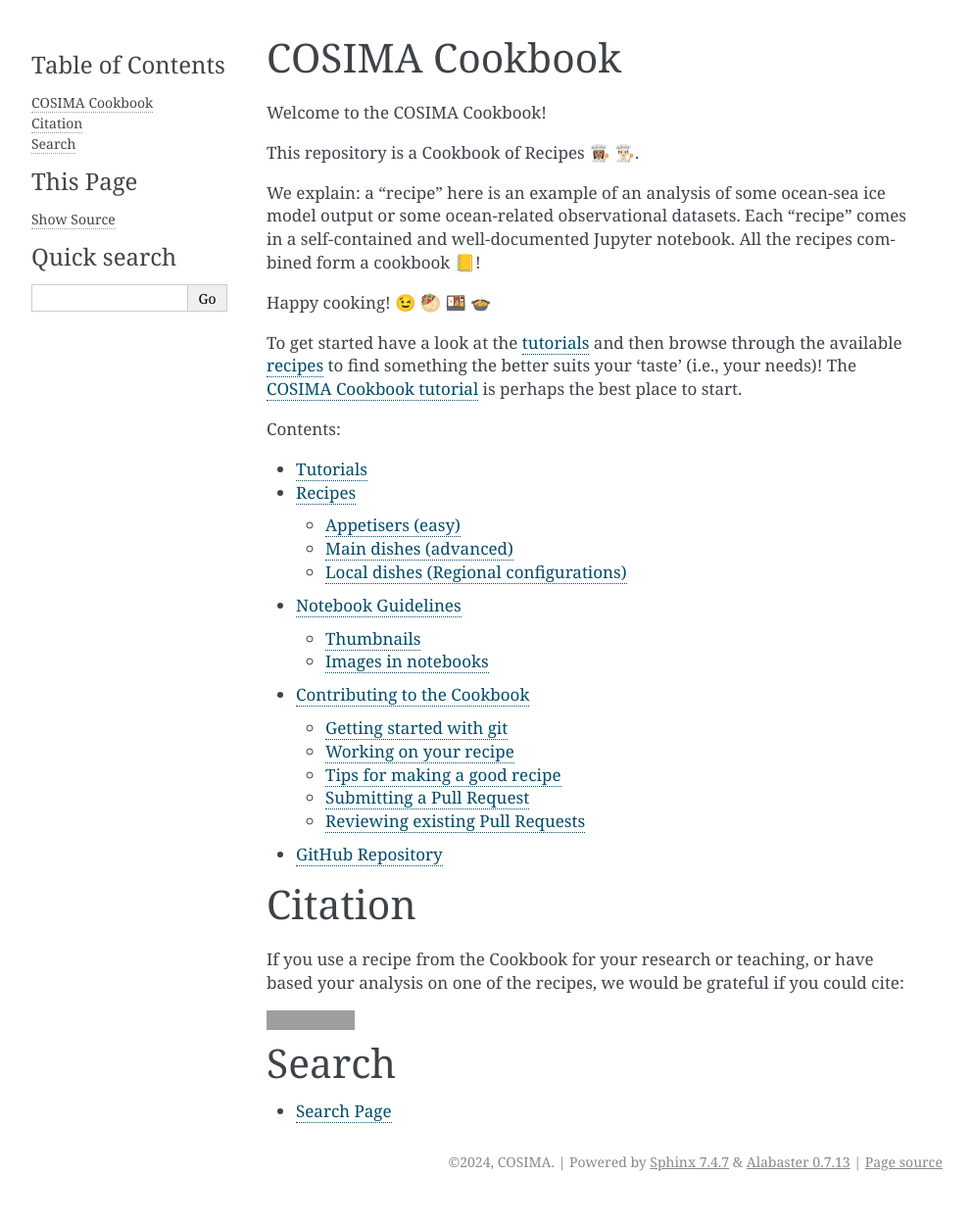
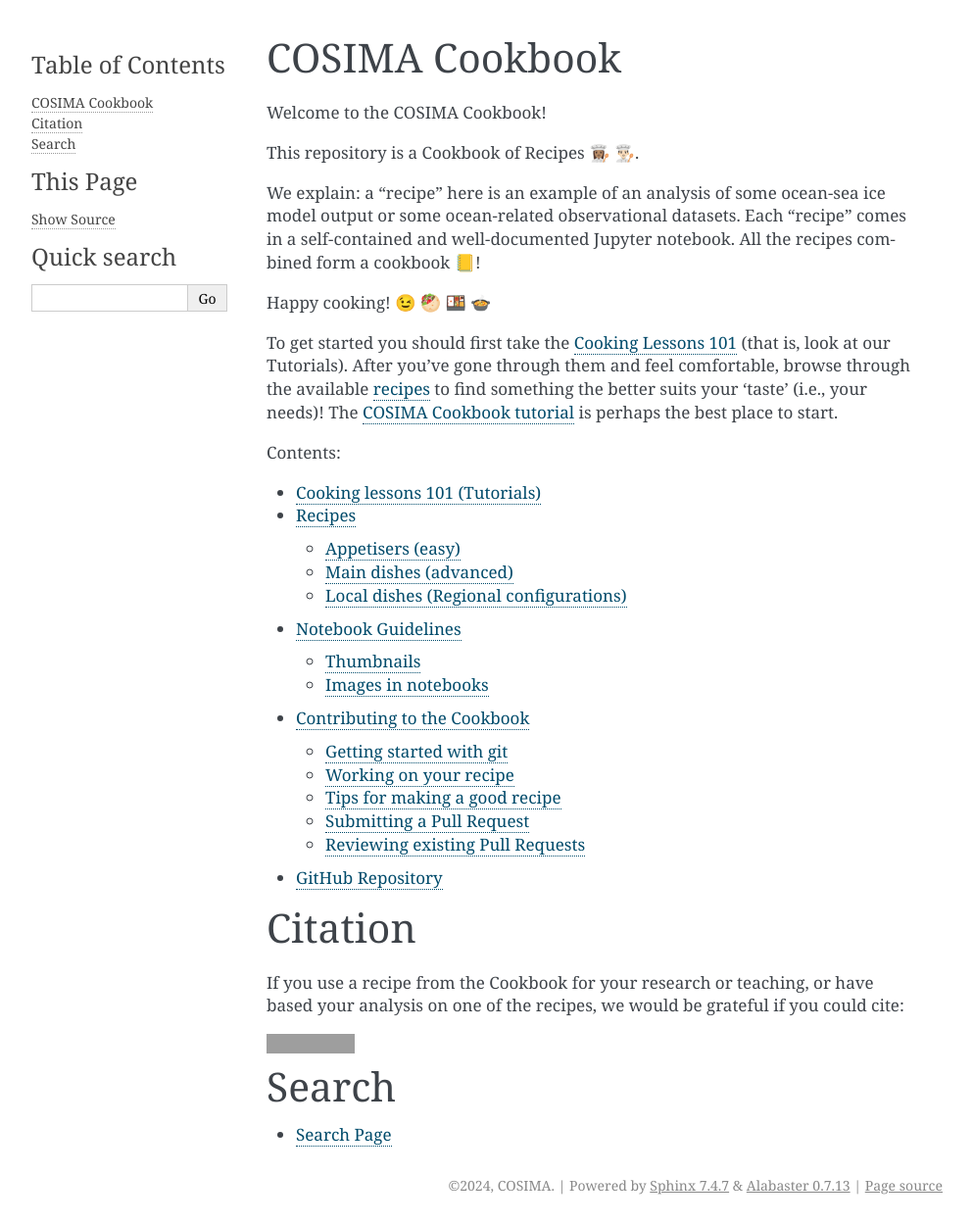
Before and after one commit to COSIMA/cosima-recipes, a Sphinx documentation site: the page built from docs/index.rst, in a window 1280 px wide. Shown: the whole page at 98% size, without its empty margins (148-1141 px from the left). Built offline with Sphinx 7.4.7, drawn with Linux system fonts in a browser that asks for light colours; before the commit the page ends 1225 px from its top, so only the background shows below that; grey boxes are pictures that could not be loaded.

Commit message:
Tutorials -> Cooking Lessons

```diff
--- a/docs/index.rst
+++ b/docs/index.rst
@@ -17,12 +17,13 @@ All the recipes combined form a cookbook 📒!
 
 Happy cooking! 😉 🥙 🍱 🍲
 
-To get started have a look at the tutorials_ and then browse through the
+To get started you should first take the `Cooking Lessons 101`_ (that is, look at our Tutorials).
+After you've gone through them and feel comfortable, browse through the
 available recipes_ to find something the better suits your 'taste' (i.e., your needs)!
 The  `COSIMA Cookbook tutorial`_ is perhaps the best place to start.
 
-.. _tutorials: tutorials.html
-.. _recipes: recipes.html
+.. _Cooking Lessons 101: tutorials
+.. _recipes: recipes
 .. _COSIMA Cookbook tutorial: https://cosima-recipes.readthedocs.io/en/latest/Tutorials/COSIMA_CookBook_Tutorial.html
 
 .. toctree::
--- a/docs/tutorials.rst
+++ b/docs/tutorials.rst
@@ -1,8 +1,7 @@
-Tutorials
-=========
+Cooking lessons 101 (Tutorials)
+===============================
 
 .. nbgallery::
-   :caption: Tutorials
    :name: tutorial-gallery
    :glob:
    :hidden:
```
